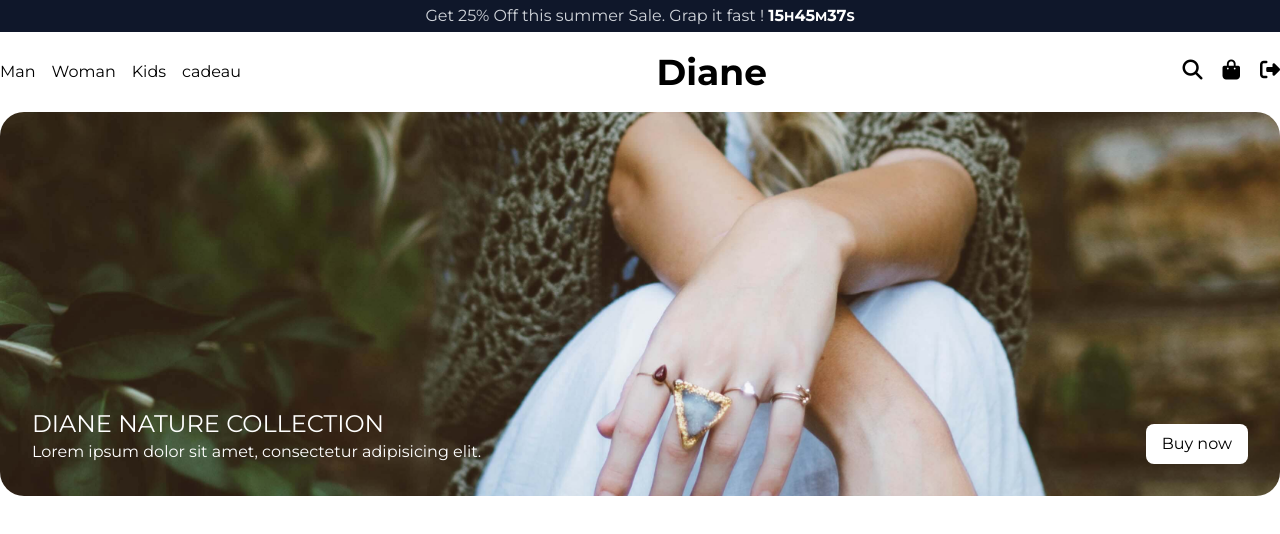
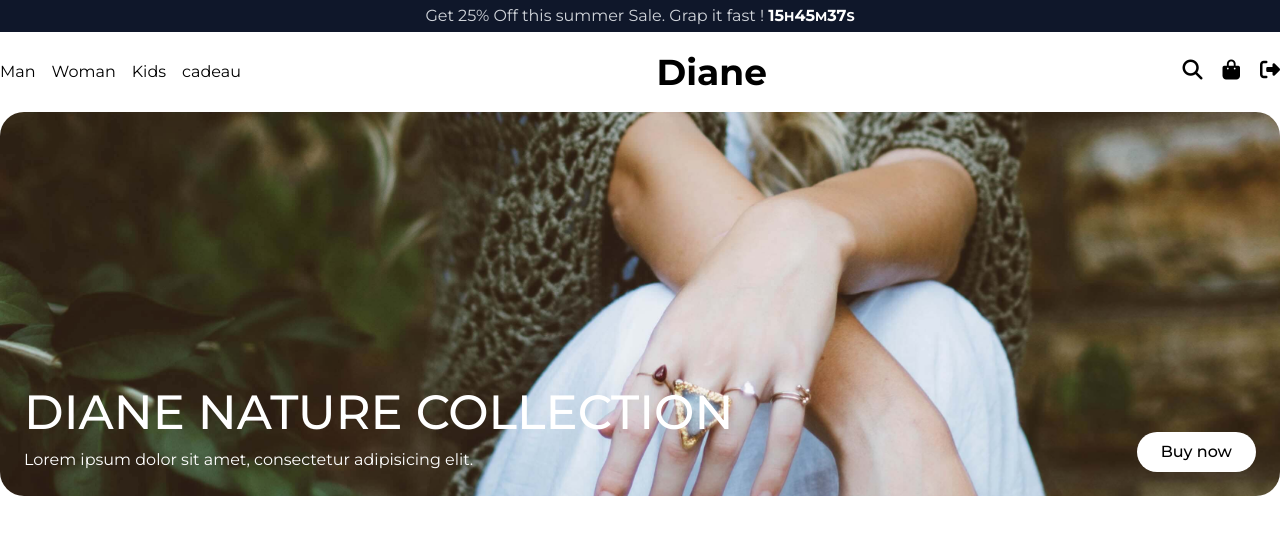
Before and after one commit to Karlito14/diane, a website: page index.html in a window 1280 px wide. Drawn offline with Linux system fonts and the light colour scheme.

Commit message:
réajustement header et banniere

```diff
--- a/index.html
+++ b/index.html
@@ -51,13 +51,17 @@
         </nav>
       </header>
       <div
-        class="flex h-96 bg-cover bg-center items-end my-5 rounded-3xl bg-[url('./assets/hero.jpg')] p-8"
+        class="my-5 flex h-96 items-end rounded-3xl bg-[url('./assets/hero.jpg')] bg-cover bg-center p-6"
       >
-        <section class="text-white flex-auto">
-          <h2 class="text-2xl uppercase">diane nature collection</h2>
+        <section class="flex-auto text-white">
+          <h2 class="mb-3 text-5xl font-medium uppercase">
+            diane nature collection
+          </h2>
           <p>Lorem ipsum dolor sit amet, consectetur adipisicing elit.</p>
         </section>
-        <button class="rounded-lg bg-white px-4 py-2">Buy now</button>
+        <button class="rounded-full bg-white px-6 py-2 font-medium">
+          Buy now
+        </button>
       </div>
     </div>
   </body>
--- a/tailwind.config.js
+++ b/tailwind.config.js
@@ -1,6 +1,6 @@
 /** @type {import('tailwindcss').Config} */
 module.exports = {
-  content: ["./src/**/*.{html,js}"],
+  content: ["./src/**/*.{html,js}","./*.html"],
   theme: {
     extend: {},
   },
```
Also changed, not shown: src/output.css.
